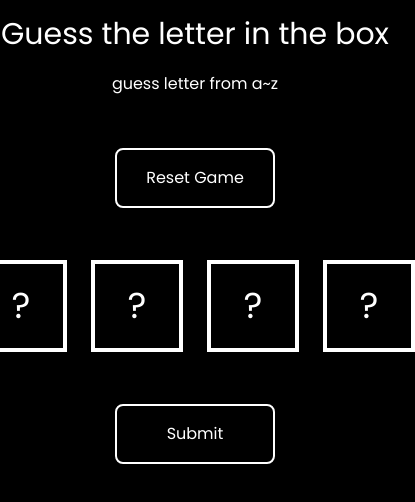
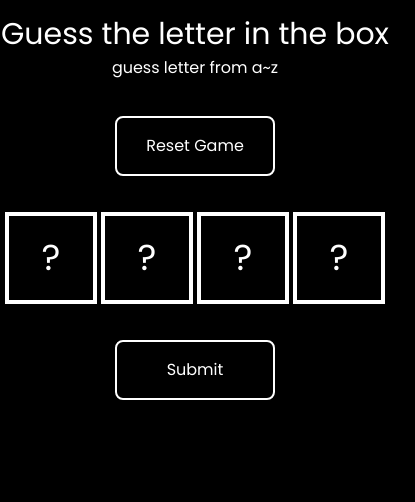
Before and after one commit to HtetNaingLynn55555/GuestTheLetter, a React (Vite) app: page / in a window 390 px wide. Both pictures are taken after a click on the button "Play Game". Shown: the top 502 px of the page, 415 px wide, since content can reach past the window. Built offline with nearby package versions, Linux system fonts and the light colour scheme.

Commit message:
solve move content bug

```diff
--- a/src/App.jsx
+++ b/src/App.jsx
@@ -1,11 +1,7 @@
 import Guess from "./components/Guess";
 import "./app.css";
 function App() {
-  return (
-    <>
-      <Guess />
-    </>
-  );
+  return <><Guess /></>;
 }
 
 export default App;
--- a/src/app.css
+++ b/src/app.css
@@ -1,3 +1,3 @@
 body {
-  background-color: #000;
+  background-color: #000000;
 }
--- a/src/components/Box.jsx
+++ b/src/components/Box.jsx
@@ -22,7 +22,7 @@ export default function Box({
   }, [text]);
 
   return (
-    <div className="flex flex-col items-center gap-2">
+    <div className="flex flex-col items-center sm:gap-2">
       <div
         onClick={onClickBox}
         className={`select-none w-23 h-23 border-4  border-white flex justify-center items-center text-4xl hover:cursor-pointer  `}
--- a/src/components/Guess.jsx
+++ b/src/components/Guess.jsx
@@ -101,7 +101,7 @@ export default function Guess() {
   };
 
   return (
-    <div className="scroll-smooth font-poppins bg-bg-primary text-white bg-black flex flex-col justify-start items-center h-auto pt-4 gap-5">
+    <div className=" font-poppins bg-bg-primary text-white bg-black flex flex-col justify-start items-center  h-auto  pt-4 gap-1 sm:gap-5">
       <div className="text-3xl">Guess the letter in the box</div>
       <div> guess letter from a~z</div>
 
@@ -113,7 +113,7 @@ export default function Guess() {
       </button>
 
       {isPlaying && (
-        <div className="flex justify-center items-center gap-6 mt-8">
+        <div className="flex justify-center items-center gap-1 sm:gap-6 mt-8">
           {letterBox.map((box) => (
             <Box
               key={box.id}
@@ -137,7 +137,7 @@ export default function Guess() {
       )}
 
       {isPlaying && isSubmitting && (
-        <div className="text-2xl mt-8 flex justify-between gap-5">
+        <div className="text-2xl mt-8 flex justify-between gap-1 sm:gap-5">
           <div>Correct Answer: {correctAnswer}</div>
           <div>Correct Position: {correctPosition}</div>
           <div>Total Time : {Math.floor(timeDifference / 1000)} s</div>
--- a/src/components/KeyBoard.jsx
+++ b/src/components/KeyBoard.jsx
@@ -40,7 +40,7 @@ export default function KeyBoard({ handlePlayerGuessLetter }) {
   };
 
   return (
-    <div className="App">
+    <div className="bg-red mb-8">
       {/* <input
         value={input}
         placeholder={"Tap on the virtual keyboard to start"}
--- a/src/components/box.css
+++ b/src/components/box.css
@@ -1,13 +1,4 @@
-input {
-  width: 100%;
-  height: 100px;
-  padding: 20px;
-  font-size: 20px;
-  border: none;
-  box-sizing: border-box;
-}
-
 .simple-keyboard {
-  max-width: 550px;
+  max-width: 390px;
   color: black;
 }
```
